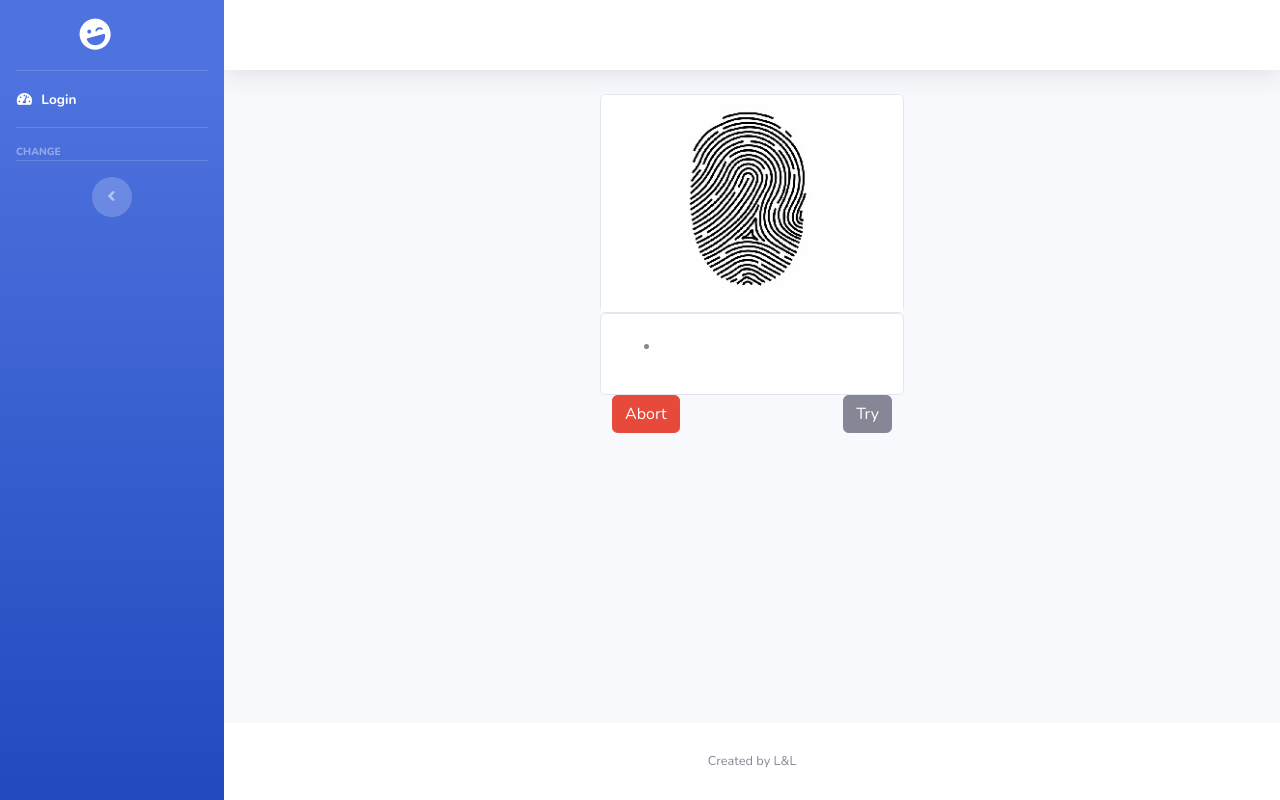
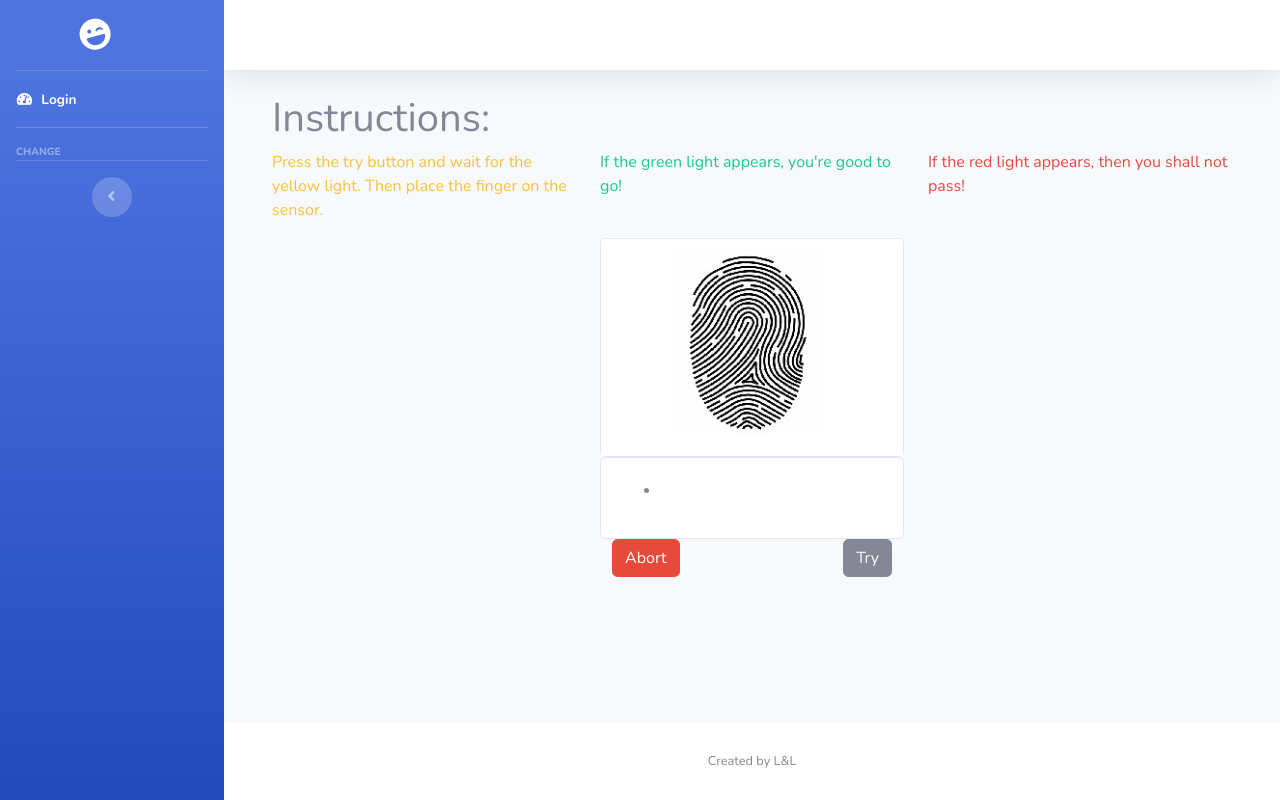
Before and after one commit to Soundwave17/Fingerprint_Database, a Django app: a page that uses fingerprintData/templates/fingerprintData/fingerprint_access.html in a window 1280 px wide. Run offline with Django 3.2, Linux system fonts and the light colour scheme; tables that the repository leaves empty hold one stand-in row (values such as "Sample post"); some libraries are stand-ins or nearby versions.

Commit message:
Done things to add fingerprint and done some other things

```diff
--- a/fingerprintData/static/js/demo/fingerprint_access.js
+++ b/fingerprintData/static/js/demo/fingerprint_access.js
@@ -1,7 +1,6 @@
 
 $(document).ready(function () {
 var csrftoken = '{% csrf_token %}';
-var first = true;
 var success = false;
     $('#retry').click(function (e) {
         e.preventDefault();
@@ -15,8 +14,8 @@ var success = false;
                 dataType: 'json',
                 type: 'GET',
                 success: function (result) {
-                    if (!result['response'] && first) {
-                        first = false;
+                    if (!result['response']) {
+                        $('#retry').text("Retry");
                         $('#message-ajax').text(result['msg']);
                     } else {
                         $('#message-ajax').text(result['msg']);
@@ -27,9 +26,6 @@ var success = false;
                 timeout: 100000,
             });
 
-            if (!first) {
-                $('#retry').text("Retry");
-            }
         } else {
             console.log("okkke");
             $.ajax({
--- a/fingerprintData/templates/fingerprintData/fingerprint_access.html
+++ b/fingerprintData/templates/fingerprintData/fingerprint_access.html
@@ -14,10 +14,32 @@
 <input type="hidden" id="myVar" name="variable" value="{{ customer.customer_email }}">
 
 <div class="container">
+    <h1>
+        Instructions:
+    </h1>
+    <div class="row justify-content-center">
+
+        <div class="col-sm-4">
+            <p class="text-warning">
+                Press the try button and wait for the yellow light. Then place the finger on the sensor.
+            </p>
+        </div>
+        <div class="col-sm-4">
+            <p class="text-success">
+                If the green light appears, you're good to go!
+            </p>
+        </div>
+        <div class="col-sm-4">
+            <p class="text-danger">
+                If the red light appears, then you shall not pass!
+            </p>
+        </div>
+    </div>
     <div class="row justify-content-center">
         <div class="col-sm-4">
             <div class="card call-sm-6">
                 <img class="card-img-top" src="{% static 'vendor/img/finger.png' %}">
+
             </div>
 
             <div class="card">
--- a/fingerprintData/templates/fingerprintData/register.html
+++ b/fingerprintData/templates/fingerprintData/register.html
@@ -124,9 +124,6 @@ $(document).ready(function () {
                  }
                 });
 
-            if (!first) {
-                $('#retry').text("Retry");
-            }
         } else {
             console.log("okkke");
             $.ajax({
--- a/fingerprintData/views.py
+++ b/fingerprintData/views.py
@@ -55,7 +55,7 @@ class overview(View):
         customer = get_object_or_404(Customer, pk=customer_email)
         if (customer.customer_admin):
             template = 'fingerprintData/overview.html'
-            return render(request, template)
+            return render(request, template, {'customer': customer})
         raise Http404("How did you get in here???")
 
 
```
Lines whose indentation alone changed are shown as unchanged.
